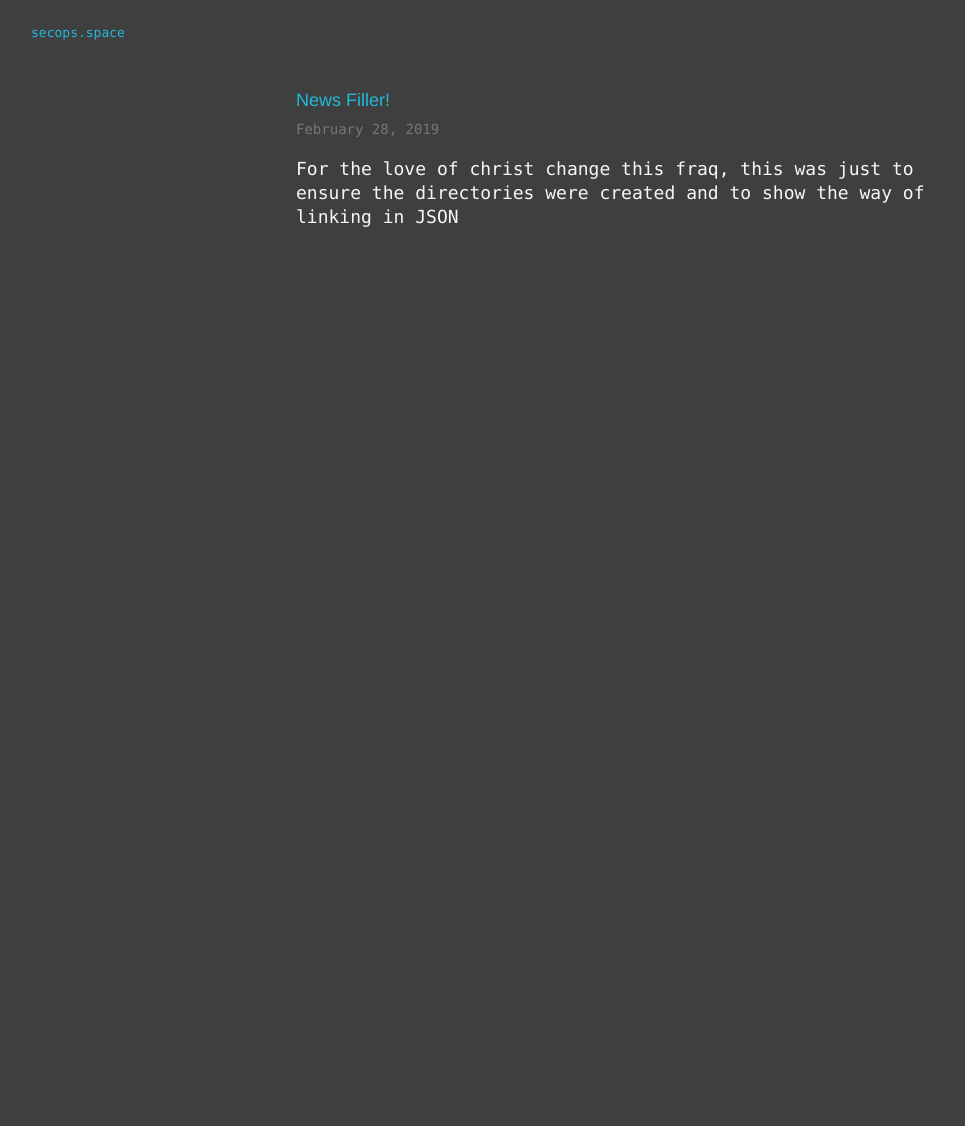
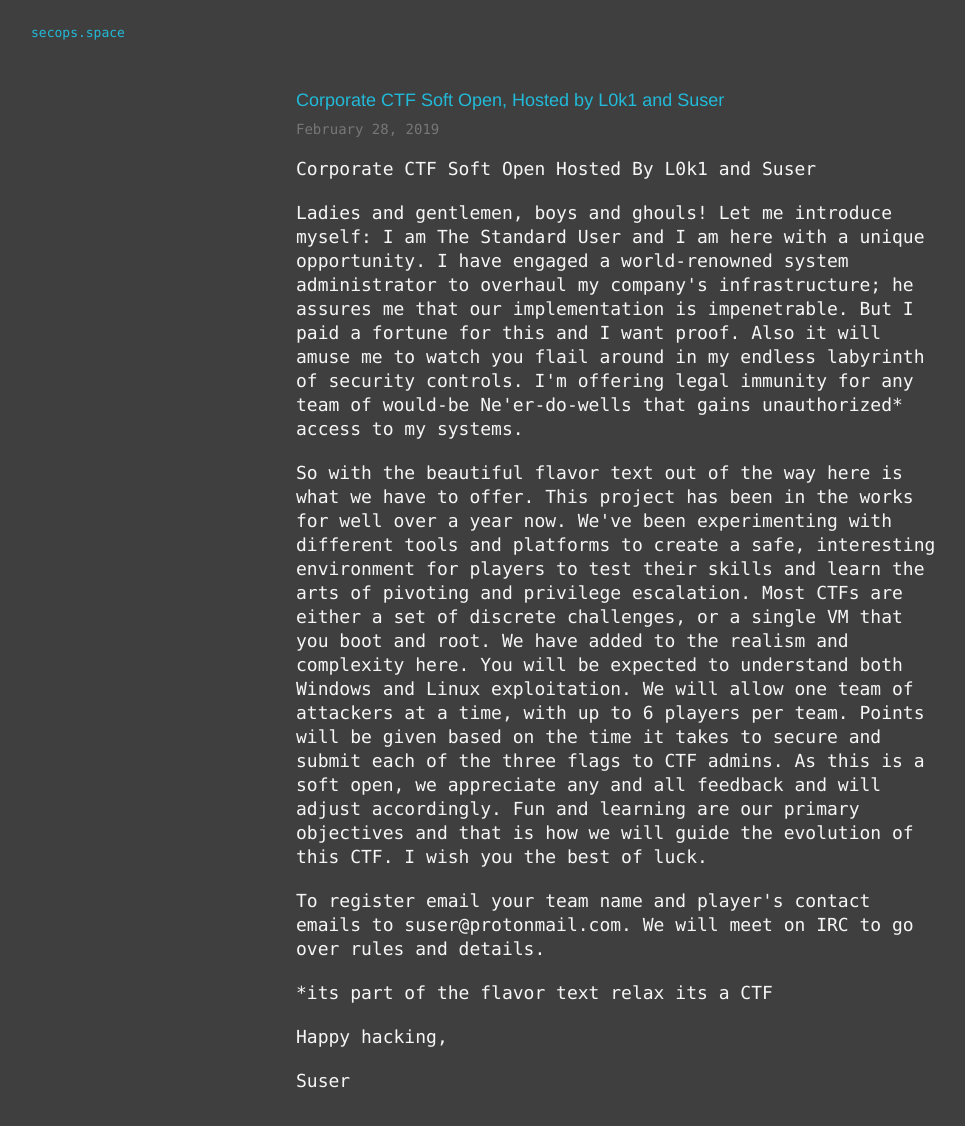
Before and after one commit to Shazzberry/secops.space, a Next.js app: page /news/news-filler in a window 1280 px wide. Shown: the top 1126 px of the page, without its empty margins (19-984 px from the left). Before the commit the page ends 800 px from the top, so only its background shows below. Built offline with nearby package versions, Linux system fonts and the light colour scheme.

Commit message:
Add CTF Soft Open news

```diff
--- a/pages/news/news-filler.js
+++ b/pages/news/news-filler.js
@@ -7,11 +7,21 @@ import Title from '../../components/post/title'
 
 export default () => (
   <Post>
-    <Head><title>News Filler</title></Head>
-    <Title>News Filler!</Title>
+    <Head><title>Corporate CTF Soft Open</title></Head>
+    <Title>Corporate CTF Soft Open, Hosted by L0k1 and Suser</Title>
     <Meta date="February 28, 2019" />
 
-    <P>For the love of christ change this fraq, this was just to ensure the directories were created and to show the way of linking in JSON</P>
+    <P>Corporate CTF Soft Open Hosted By L0k1 and Suser</P>
+    <P>Ladies and gentlemen, boys and ghouls! Let me introduce myself: I am The Standard User and I am here with a unique opportunity. I have engaged a world-renowned system administrator to overhaul my company's infrastructure; he assures me that our implementation is impenetrable. But I paid a fortune for this and I want proof. Also it will amuse me to watch you flail around in my endless labyrinth of security controls. I'm offering legal immunity for any team of would-be Ne'er-do-wells that gains unauthorized* access to my systems.</P>
+
+    <P>So with the beautiful flavor text out of the way here is what we have to offer. This project has been in the works for well over a year now. We've been experimenting with different tools and platforms to create a safe, interesting environment for players to test their skills and learn the arts of pivoting and privilege escalation. Most CTFs are either a set of discrete challenges, or a single VM that you boot and root. We have added to the realism and complexity here. You will be expected to understand both Windows and Linux exploitation. We will allow one team of attackers at a time, with up to 6 players per team. Points will be given based on the time it takes to secure and submit each of the three flags to CTF admins. As this is a soft open, we appreciate any and all feedback and will adjust accordingly. Fun and learning are our primary objectives and that is how we will guide the evolution of this CTF. I wish you the best of luck.</P>
+
+    <P>To register email your team name and player's contact emails to suser@protonmail.com.  We will meet on IRC to go over rules and details.</P>
+
+    <P>*its part of the flavor text relax its a CTF</P>
+
+    <P>Happy hacking,</P>
+    <P>Suser</P>
 
   </Post>
 )
```
